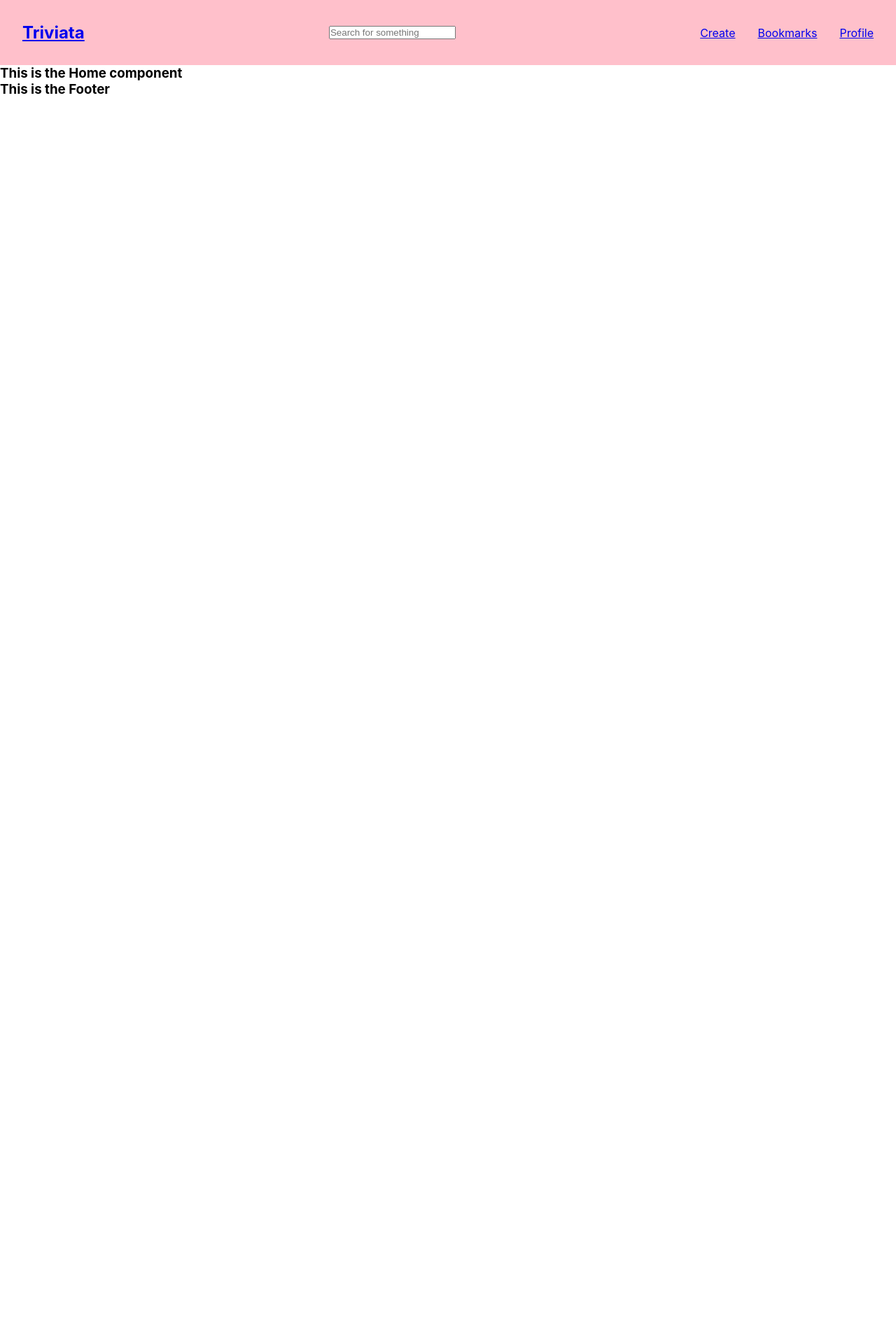
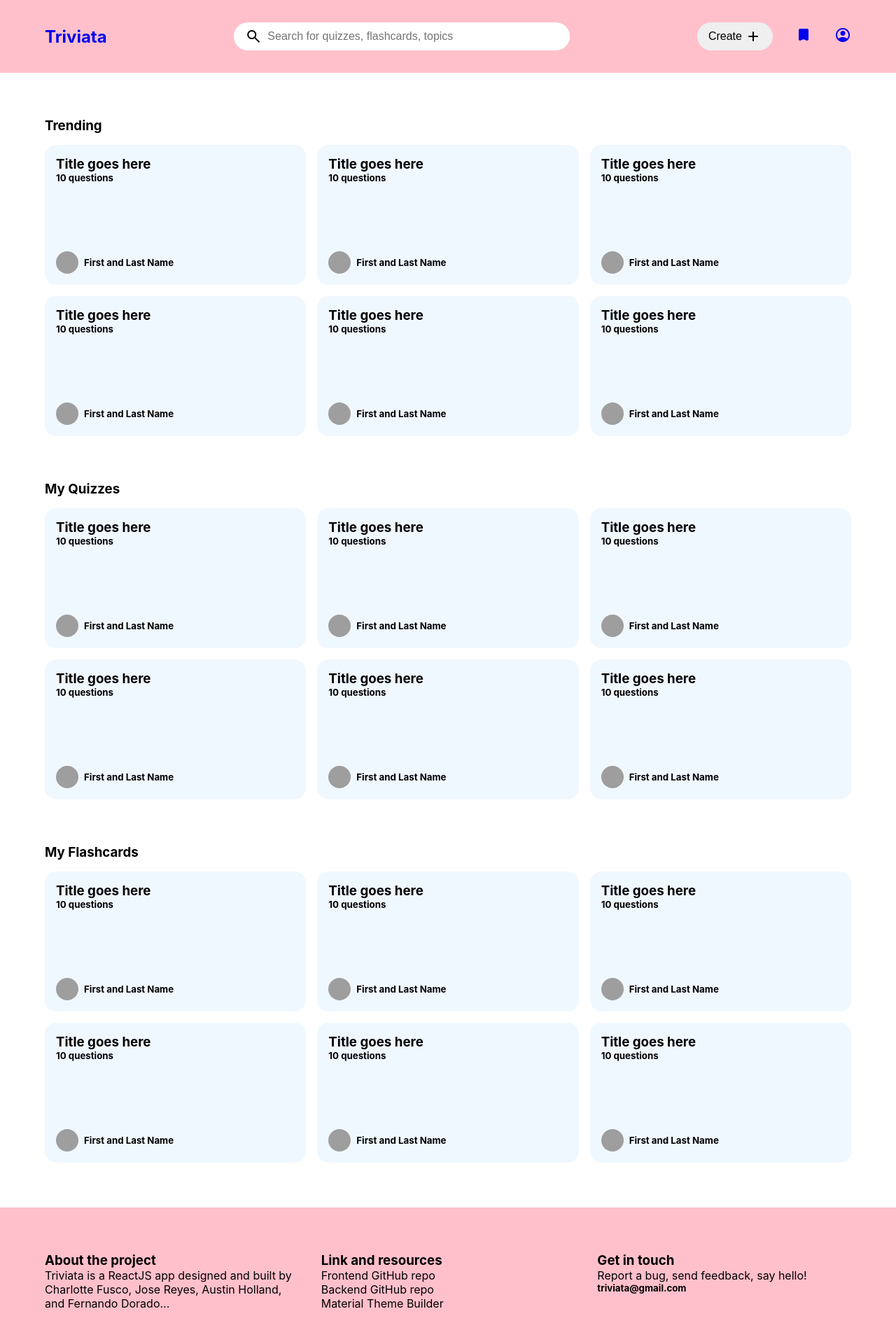
Before and after one commit to lastnameisgold/triviata_app_frontend, a React (Create React App) app in the folder triviata/: page / in a window 1280 px wide. Shown: the top 1920 px of the page at 70% size. Before the commit the page ends 800 px from the top, so only its background shows below. Built offline with nearby package versions, Linux system fonts and the light colour scheme; grey boxes are pictures that could not be loaded.

Commit message:
Added Material Symbols, fixed card-grid layout issues, fixed spacing issues, and stylized the search bar.

```diff
--- a/triviata/public/index.html
+++ b/triviata/public/index.html
@@ -24,6 +24,7 @@
       work correctly both with client-side routing and a non-root public URL.
       Learn how to configure a non-root public URL by running `npm run build`.
     -->
+    <link rel="stylesheet" href="https://fonts.googleapis.com/css2?family=Material+Symbols+Rounded:opsz,wght,FILL,GRAD@20..48,100..700,0..1,-50..200" />
     <title>React App</title>
   </head>
   <body>
--- a/triviata/src/App.css
+++ b/triviata/src/App.css
@@ -13,7 +13,11 @@
   flex-direction: row;
   justify-content: space-between;
   align-items: center;
-  padding: 2rem 2rem;
+  padding: 2rem 4rem;
+}
+
+.nav-container a:link {
+  text-decoration: none;
 }
 
 .links-container {
@@ -24,3 +28,141 @@
 }
 
 /* Nav */
+
+/* Search Bar */
+.search-bar {
+  background-color: white;
+  width: 30rem;
+  padding: 0.5rem 1rem;
+  display: flex;
+  flex-direction: row;
+  gap: 0.5rem;
+  border-radius: 2rem;
+  -webkit-border-radius: 2rem;
+  -moz-border-radius: 2rem;
+  -ms-border-radius: 2rem;
+  -o-border-radius: 2rem;
+}
+
+.search-input {
+  width: 100%;
+  border-style: none;
+  font-size: 1rem;
+}
+
+.search-input:focus {
+  outline: none;
+}
+
+/* Search Bar */
+
+/* Create Button */
+.create-button {
+  font-size: 1rem;
+  border-style: none;
+  padding: 0.5rem 1rem;
+  border-radius: 2rem;
+  display: flex;
+  align-items: center;
+  gap: 0.25rem;
+  -webkit-border-radius: 2rem;
+  -moz-border-radius: 2rem;
+  -ms-border-radius: 2rem;
+  -o-border-radius: 2rem;
+}
+/* Create Button */
+
+/* Material Symbols */
+.material-symbols-rounded {
+  font-variation-settings:
+  'FILL' 1,
+  'wght' 400,
+  'GRAD' 0,
+  'opsz' 24
+}
+/* Material Symbols */
+
+/* Card */
+.card-container {
+  background-color: aliceblue;
+  min-height: 200px;
+  padding: 1rem;
+  display: flex;
+  flex-direction: column;
+  justify-content: space-between;
+  border-radius: 1rem;
+  -webkit-border-radius: 1rem;
+  -moz-border-radius: 1rem;
+  -ms-border-radius: 1rem;
+  -o-border-radius: 1rem;
+}
+
+.creator-container {
+  display: flex;
+  flex-direction: row;
+  align-items: center;
+  gap: 0.5rem;
+}
+
+.creator-image-container {
+  height: 2rem;
+  width: 2rem;
+  border-radius: 50%;
+  -webkit-border-radius: 50%;
+  -moz-border-radius: 50%;
+  -ms-border-radius: 50%;
+  -o-border-radius: 50%;
+}
+
+.card-grid {
+  display: grid;
+  grid-template-rows: repeat(auto);
+  grid-template-columns: repeat(3, 1fr);
+  gap: 1rem;
+}
+
+
+/* Card */
+
+/* Home */
+.home-container {
+  padding: 4rem;
+  display: flex;
+  flex-direction: column;
+  justify-content: center;
+  gap: 4rem;
+}
+
+.section-container {
+  display: flex;
+  flex-direction: column;
+  gap: 1rem;
+}
+/* Home */
+
+/* Footer */
+
+.footer-container {
+  background-color: pink;
+  display: flex;
+  flex-direction: column;
+  gap: 4rem;
+  padding: 4rem;
+}
+
+.footer-grid {
+  display: flex;
+  flex-direction: row;
+  justify-content: space-between;
+  gap: 2rem;
+}
+
+.footer-column {
+  width: 33%;
+}
+
+.footer-column li {
+  list-style: none;
+}
+
+/* Footer */
--- /dev/null
+++ b/triviata/src/components/Card.js
@@ -0,0 +1,15 @@
+export default function Card() {
+    return(
+        <div className="card-container">
+            <div className="content-container">
+                <h3>Title goes here</h3>
+                <h5>10 questions</h5>
+            </div>
+
+            <div className="creator-container">
+                <img src="https://i.pravatar.cc/48" className="creator-image-container" alt="Creator" />
+                <h5>First and Last Name</h5>
+            </div>
+        </div>
+    )
+}
--- a/triviata/src/components/Footer.js
+++ b/triviata/src/components/Footer.js
@@ -1,7 +1,28 @@
 export default function Footer() {
     return(
         <div className="footer-container">
-            <h3>This is the Footer</h3>
+            <div className="footer-grid">
+                <div className="footer-column">
+                    <h3>About the project</h3>
+                    <p>Triviata is a ReactJS app designed and built by Charlotte Fusco, Jose Reyes, Austin Holland, and Fernando Dorado...</p>
+                </div>
+
+                <div className="footer-column">
+                    <h3>Link and resources</h3>
+                    <ul>
+                        <li>Frontend GitHub repo</li>
+                        <li>Backend GitHub repo</li>
+                        <li>Material Theme Builder</li>
+                    </ul>
+                </div>
+
+                <div className="footer-column">
+                    <h3>Get in touch</h3>
+                    <p>Report a bug, send feedback, say hello!</p>
+                    <h5>triviata@gmail.com</h5>
+                </div>
+            </div>
+            <p>Copyright © 2023 Triviata. All rights reserved.</p>
         </div>
     )
 }
--- a/triviata/src/components/Home.js
+++ b/triviata/src/components/Home.js
@@ -1,7 +1,41 @@
+import Card from "./Card"
+
 export default function Home() {
     return(
-        <div>
-            <h3>This is the Home component</h3>
+        <div className="home-container">
+            <div className="section-container">
+                <h3>Trending</h3>
+                <div className="card-grid">
+                    <Card />
+                    <Card />
+                    <Card />
+                    <Card />
+                    <Card />
+                    <Card />
+                </div>
+            </div>
+            <div className="section-container">
+                <h3>My Quizzes</h3>
+                <div className="card-grid">
+                    <Card />
+                    <Card />
+                    <Card />
+                    <Card />
+                    <Card />
+                    <Card />
+                </div>
+            </div>
+            <div className="section-container">
+                <h3>My Flashcards</h3>
+                <div className="card-grid">
+                    <Card />
+                    <Card />
+                    <Card />
+                    <Card />
+                    <Card />
+                    <Card />
+                </div>
+            </div>
         </div>
     )
 }
--- a/triviata/src/components/Nav.js
+++ b/triviata/src/components/Nav.js
@@ -7,12 +7,24 @@ export default function Nav() {
                 <h2>Triviata</h2>
             </Link>
 
-            <input placeholder="Search for something"/>
+            <div className="search-bar">
+                <span className="material-symbols-rounded">search</span>
+                <input className="search-input" placeholder="Search for quizzes, flashcards, topics"/>
+            </div>
 
             <div className="links-container">
-                <Link to="/create">Create</Link>
-                <Link to="/bookmarks">Bookmarks</Link>
-                <Link to="/profile"> Profile</Link>
+                <Link to="/create">
+                    <button className="create-button">
+                    Create
+                    <span class="material-symbols-rounded">add</span>
+                    </button>
+                </Link>
+                <Link to="/bookmarks">
+                    <span class="material-symbols-rounded">bookmark</span>
+                </Link>
+                <Link to="/profile">
+                    <span class="material-symbols-rounded">account_circle</span>
+                </Link>
 
             </div>
         </div>
```
